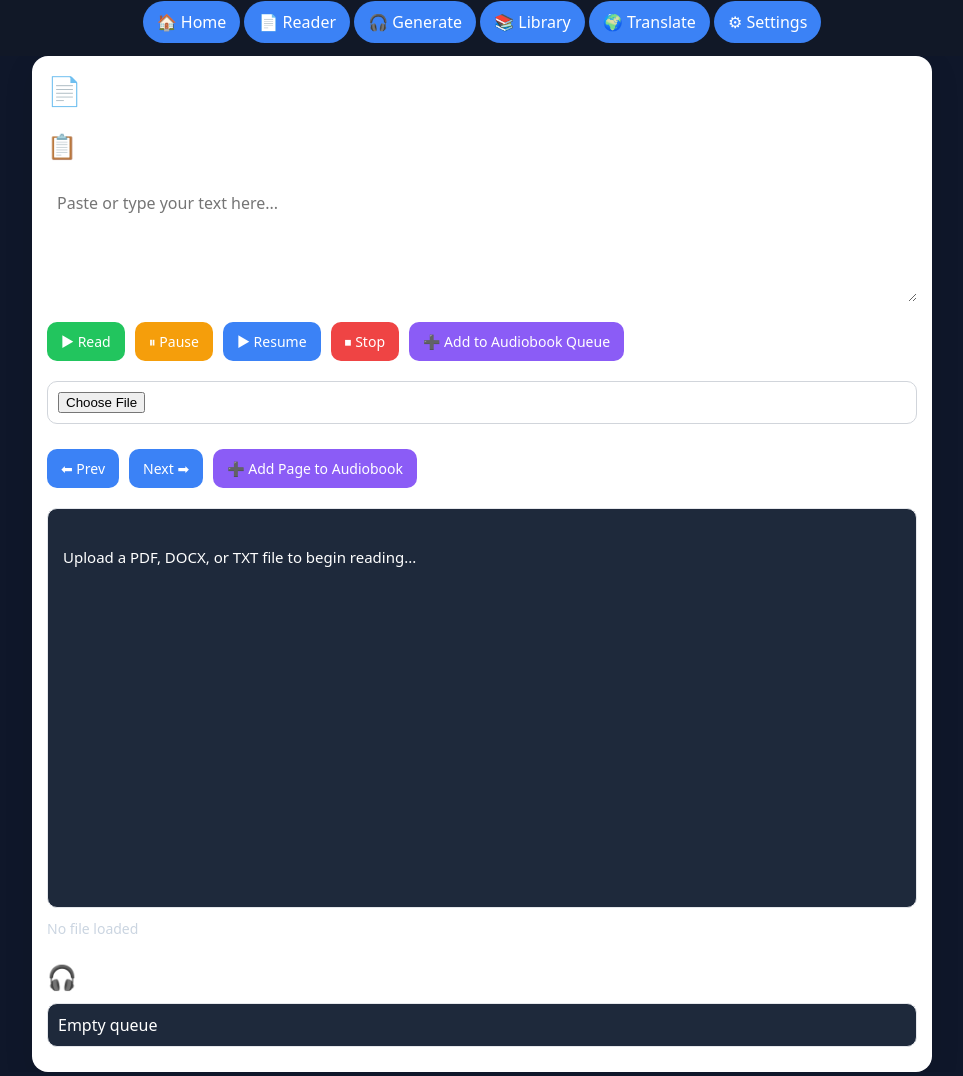
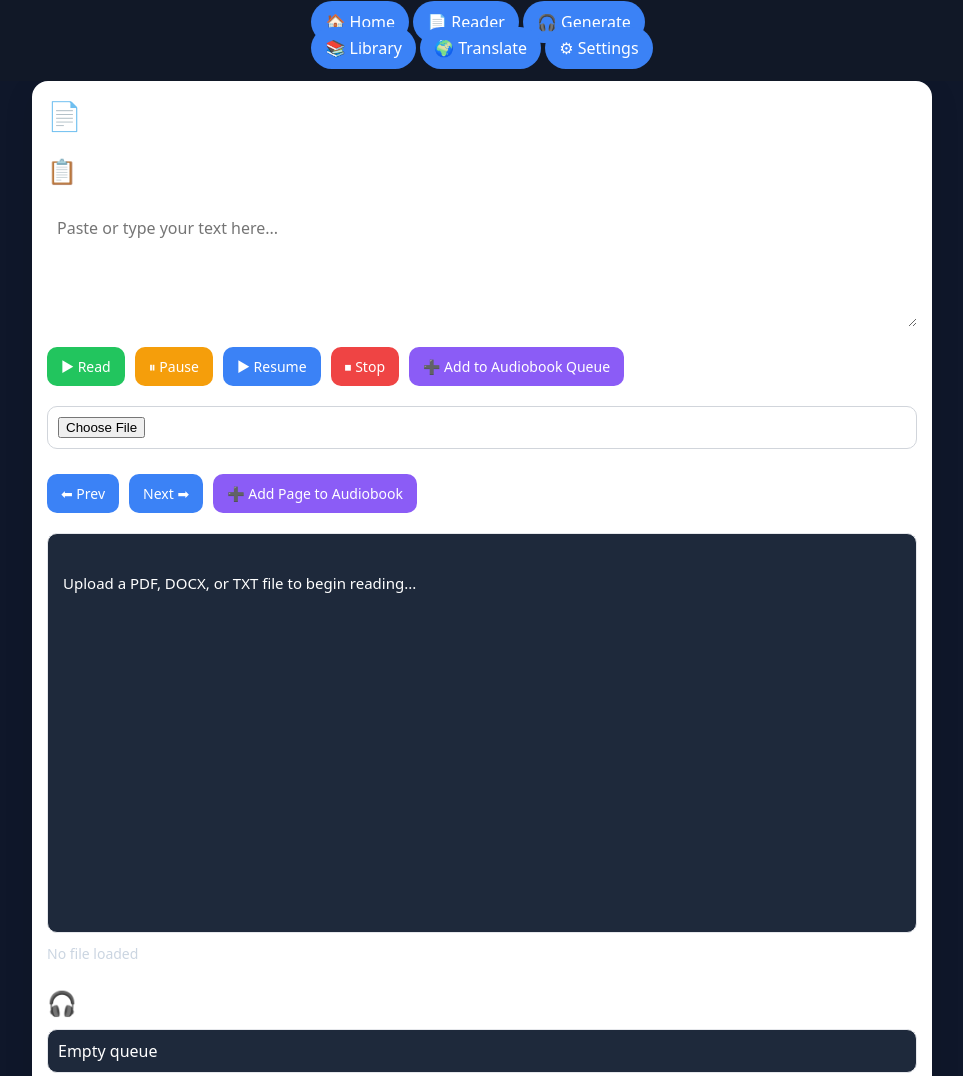
Before and after one commit to smglao8/audiobook-app, a plain HTML site: page reader.html in a window 1280 px wide. Shown: the top 1076 px of the page, without its empty margins (158-1121 px from the left). Drawn offline with nearby package versions, Linux system fonts and the light colour scheme; a script that the page names is missing.

Commit message:
Update reader.html

```diff
--- a/reader.html
+++ b/reader.html
@@ -163,7 +163,7 @@ input[type="file"] {
 <div class="nav">
   <p><a href="home.html">🏠 Home</a>
   <a href="reader.html">📄 Reader</a>
-  <a href="generate.html">🎧 Generate</a>
+  <a href="generate.html">🎧 Generate</a><br/>
   <a href="library.html">📚 Library</a>
   <a href="translate.html">🌍 Translate</a>
   <a href="settings.html">⚙ Settings</a></p>
```
